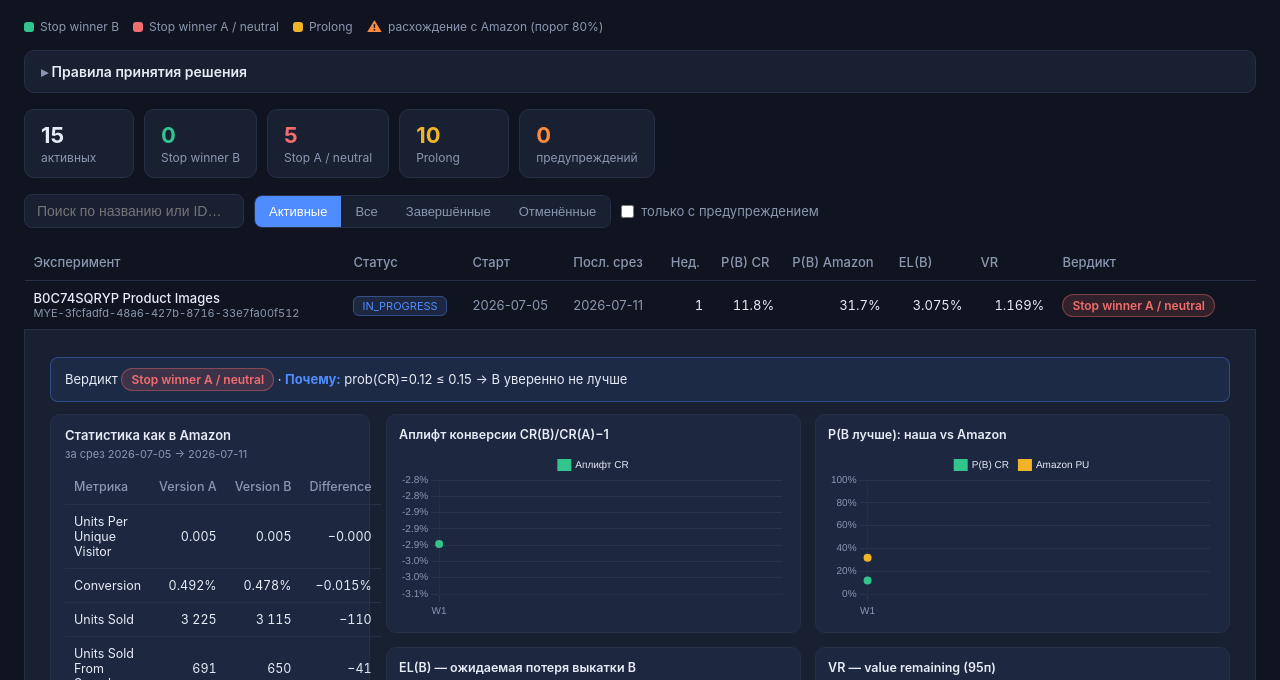
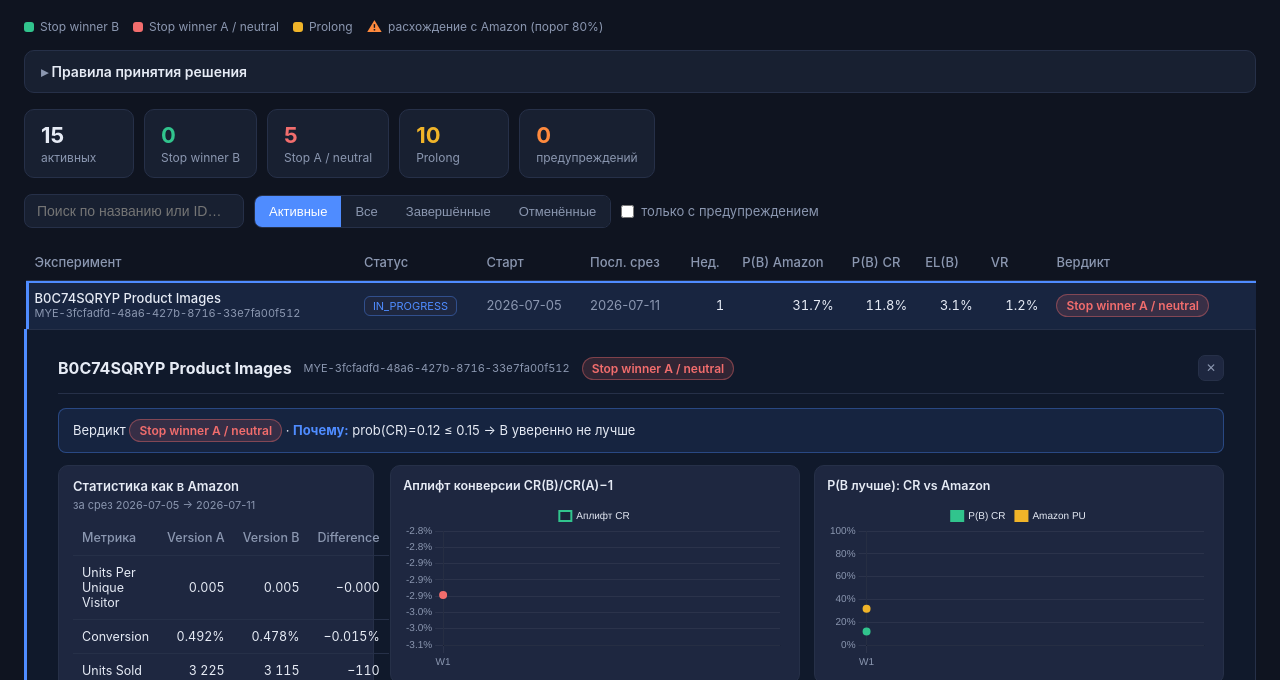
Before and after one commit to alekseiterekhin-maree/experiment-dashboard, a plain HTML site: page index.html in a window 1280 px wide. Both pictures are taken after a click on the element 640 px from the left and 387 px from the top of the page. Shown: the part 82-762 px from the top of the page. Drawn offline with nearby package versions, Linux system fonts and the light colour scheme.

Commit message:
Dashboard v4: EL/VR charts as % (tenths), EL/VR tables to tenths, main table Amazon before CR, uplift zero-line + green/red coloring, chart label CR, prominent expanded-detail card with header/close

```diff
--- a/index.html
+++ b/index.html
@@ -60,8 +60,19 @@
   .st.active{color:var(--accent);border-color:rgba(79,140,255,.4)}
   .warnicon{color:var(--warn);font-size:15px}
   .up{color:var(--green)} .down{color:var(--red)}
-  .detail{background:var(--card);border:1px solid var(--border);border-top:none}
-  .detail-inner{padding:18px 16px 22px}
+  /* opened row highlight */
+  tbody tr.row.open{background:rgba(79,140,255,.14)}
+  tbody tr.row.open:hover{background:rgba(79,140,255,.14)}
+  tbody tr.row.open td{border-bottom:none;box-shadow:inset 0 2px 0 var(--accent)}
+  tbody tr.row.open td:first-child{box-shadow:inset 3px 2px 0 var(--accent)}
+  /* expanded detail as a distinct nested card */
+  .detail{background:#10192b;border-left:3px solid var(--accent);border-right:1px solid var(--border)}
+  .detail-inner{padding:16px 18px 24px;margin:0 4px 10px;position:relative}
+  .detail-head{display:flex;align-items:center;gap:12px;padding-bottom:12px;margin-bottom:14px;border-bottom:1px solid var(--border)}
+  .detail-head .dh-name{font-size:16px;font-weight:650}
+  .detail-head .eid{font-size:11px}
+  .detail-head .dh-close{margin-left:auto;background:var(--card2);border:1px solid var(--border);color:var(--muted);border-radius:7px;width:26px;height:26px;cursor:pointer;font-size:12px;line-height:1}
+  .detail-head .dh-close:hover{color:var(--text);border-color:var(--accent)}
   .reasonbar{background:rgba(79,140,255,.10);border:1px solid rgba(79,140,255,.35);border-radius:8px;padding:10px 14px;margin-bottom:12px;font-size:13px}
   .reasonbar b{color:var(--accent)}
   .warnbar{background:rgba(255,138,61,.12);border:1px solid rgba(255,138,61,.45);color:#ffb787;border-radius:8px;padding:10px 14px;margin-bottom:14px;font-size:13px}
@@ -125,8 +136,8 @@
       <th data-k="start">Старт <span class="ar"></span></th>
       <th data-k="lastSnapshot">Посл. срез <span class="ar"></span></th>
       <th data-k="week" class="num">Нед. <span class="ar"></span></th>
+      <th data-k="amazon_pu" class="num">P(B) Amazon <span class="ar"></span></th>
       <th data-k="prob_B" class="num">P(B) CR <span class="ar"></span></th>
-      <th data-k="amazon_pu" class="num">P(B) Amazon <span class="ar"></span></th>
       <th data-k="EL_B" class="num">EL(B) <span class="ar"></span></th>
       <th data-k="VR" class="num">VR <span class="ar"></span></th>
       <th data-k="verdict">Вердикт <span class="ar"></span></th>
@@ -215,17 +226,17 @@ function render(){
   tb.innerHTML='';
   rows.forEach(e=>{
     const l=e.latest;
-    const tr=document.createElement('tr'); tr.className='row';
+    const tr=document.createElement('tr'); tr.className='row'+(state.open===e.id?' open':'');
     tr.innerHTML=`
       <td><div class="name">${e.name}</div><div class="eid">${e.id}</div></td>
       <td><span class="st ${e.status==='IN_PROGRESS'?'active':''}">${e.status}</span></td>
       <td class="muted">${e.start||'—'}</td>
       <td class="muted">${e.lastSnapshot||'—'}</td>
       <td class="num">${l.week}</td>
+      <td class="num">${pct(l.amazon_pu)}</td>
       <td class="num">${pct(l.prob_B)}</td>
-      <td class="num">${pct(l.amazon_pu)}</td>
-      <td class="num">${pct3(l.EL_B)}</td>
-      <td class="num">${pct3(l.VR)}</td>
+      <td class="num">${pct(l.EL_B)}</td>
+      <td class="num">${pct(l.VR)}</td>
       <td><span class="badge ${VClass(l.verdict)}">${l.verdict}</span></td>
       <td>${l.warning?'<span class="warnicon" title="'+l.warning+'">⚠</span>':''}</td>`;
     tr.addEventListener('click',()=>toggle(e.id));
@@ -235,6 +246,7 @@ function render(){
       const td=document.createElement('td'); td.colSpan=11; td.className='detail';
       td.appendChild(detail(e));
       dr.appendChild(td); tb.appendChild(dr);
+      const cb=td.querySelector('.dh-close'); if(cb) cb.addEventListener('click',ev=>{ev.stopPropagation();toggle(e.id);});
       requestAnimationFrame(()=>drawCharts(e));
     }
   });
@@ -252,6 +264,7 @@ function detail(e){
   const box=document.createElement('div'); box.className='detail-inner';
   const l=e.latest, M=e.latest_metrics;
   let html='';
+  html+=`<div class="detail-head"><span class="dh-name">${e.name}</span><span class="eid">${e.id}</span><span class="badge ${VClass(l.verdict)}">${l.verdict}</span><button class="dh-close" title="Свернуть">✕</button></div>`;
   html+=`<div class="reasonbar">Вердикт <span class="badge ${VClass(l.verdict)}">${l.verdict}</span> · <b>Почему:</b> ${l.reason}</div>`;
   if(l.warning) html+=`<div class="warnbar">⚠ ${l.warning}</div>`;
 
@@ -272,7 +285,7 @@ function detail(e){
 
   html+=`<div class="charts">
     <div class="chartbox"><h4>Аплифт конверсии CR(B)/CR(A)−1</h4><div class="cwrap"><canvas id="c-up-${e.id}"></canvas></div></div>
-    <div class="chartbox"><h4>P(B лучше): наша vs Amazon</h4><div class="cwrap"><canvas id="c-prob-${e.id}"></canvas></div></div>
+    <div class="chartbox"><h4>P(B лучше): CR vs Amazon</h4><div class="cwrap"><canvas id="c-prob-${e.id}"></canvas></div></div>
     <div class="chartbox"><h4>EL(B) — ожидаемая потеря выкатки B</h4><div class="cwrap"><canvas id="c-el-${e.id}"></canvas></div></div>
     <div class="chartbox"><h4>VR — value remaining (95п)</h4><div class="cwrap"><canvas id="c-vr-${e.id}"></canvas></div></div>
   </div>`;
@@ -290,7 +303,7 @@ function detail(e){
       <td class="num">${pct(t.convA,3)}</td><td class="num">${pct(t.convB,3)}</td>
       <td class="num ${upc}">${upfmt(t.uplift)}</td>
       <td class="num">${pct(t.amazon_pu)}</td><td class="num">${pct(t.prob_B)}</td>
-      <td class="num">${pct3(t.EL_B)}</td><td class="num">${pct3(t.VR)}</td>
+      <td class="num">${pct(t.EL_B)}</td><td class="num">${pct(t.VR)}</td>
       <td><span class="badge ${VClass(t.verdict)}">${t.verdict}</span></td>
       <td>${t.warning?'<span class="warnicon" title="'+t.warning+'">⚠</span>':''}</td></tr>`;
   });
@@ -300,14 +313,16 @@ function detail(e){
 }
 
 const AXIS={grid:{color:'rgba(255,255,255,0.06)'},ticks:{color:'#8b97b0',font:{size:10}}};
+const PCTDEC={prob:0, uplift:1, pct1:1};   // percent decimals per chart kind
 function baseOpts(kind){
-  const pctY = (kind==='prob'||kind==='uplift');
+  const isPct = kind in PCTDEC; const dec = isPct?PCTDEC[kind]:0;
   return {responsive:true,maintainAspectRatio:false,
     plugins:{legend:{labels:{color:'#e6ebf5',boxWidth:12,font:{size:10}}},
-      tooltip:{callbacks:pctY?{label:c=>c.dataset.label+': '+(c.parsed.y*100).toFixed(2)+'%'}:{}}},
-    scales:{x:AXIS,y:{...AXIS,ticks:{...AXIS.ticks,callback:pctY?(v=>(v*100).toFixed(kind==='uplift'?1:0)+'%'):(v=>v)}}}};
+      tooltip:{callbacks:isPct?{label:c=>c.dataset.label+': '+(c.parsed.y*100).toFixed(dec)+'%'}:{}}},
+    scales:{x:AXIS,y:{...AXIS,ticks:{...AXIS.ticks,callback:isPct?(v=>(v*100).toFixed(dec)+'%'):(v=>v)}}}};
 }
 function line(labels,label,vals,color,fill){return{label,data:vals,borderColor:color,backgroundColor:fill||color,tension:.25,pointRadius:3,borderWidth:2,spanGaps:true};}
+const GREEN='#31c48d', RED='#f26d6d';
 
 function drawCharts(e){
   const t=e.trajectory, labels=t.map(x=>'W'+x.week);
@@ -317,15 +332,22 @@ function drawCharts(e){
     const opt=baseOpts(kind); if(extra)extra(opt);
     charts[cid]=new Chart(el,{type:'line',data:{labels,datasets},options:opt});
   };
-  mk('c-up-'+e.id,[line(labels,'Аплифт CR',t.map(x=>x.uplift),'#31c48d')],'uplift',opt=>{
-    opt.plugins.annotationZero=true;
+  // Uplift: green above 0 / red below 0, with emphasized zero baseline
+  const up=t.map(x=>x.uplift);
+  const upColor=v=> v==null?'#8b97b0':(v>=0?GREEN:RED);
+  const upDs={label:'Аплифт CR', data:up, tension:.25, borderWidth:2, spanGaps:true, fill:false,
+    pointRadius:3, pointBackgroundColor:up.map(upColor), pointBorderColor:up.map(upColor), borderColor:GREEN,
+    segment:{borderColor:ctx=>((ctx.p0.parsed.y<0||ctx.p1.parsed.y<0)?RED:GREEN)}};
+  mk('c-up-'+e.id,[upDs],'uplift',opt=>{
+    opt.scales.y.grid={color:c=>c.tick.value===0?'rgba(255,255,255,0.38)':'rgba(255,255,255,0.06)',
+                       lineWidth:c=>c.tick.value===0?1.5:1};
   });
   mk('c-prob-'+e.id,[
-    line(labels,'P(B) CR',t.map(x=>x.prob_B),'#31c48d'),
+    line(labels,'P(B) CR',t.map(x=>x.prob_B),GREEN),
     line(labels,'Amazon PU',t.map(x=>x.amazon_pu),'#f0b429')
   ],'prob',opt=>{opt.scales.y.min=0;opt.scales.y.max=1;});
-  mk('c-el-'+e.id,[line(labels,'EL(B)',t.map(x=>x.EL_B),'#f0b429')],'lin');
-  mk('c-vr-'+e.id,[line(labels,'VR',t.map(x=>x.VR),'#4f8cff')],'lin');
+  mk('c-el-'+e.id,[line(labels,'EL(B)',t.map(x=>x.EL_B),'#f0b429')],'pct1');
+  mk('c-vr-'+e.id,[line(labels,'VR',t.map(x=>x.VR),'#4f8cff')],'pct1');
 }
 
 document.getElementById('search').addEventListener('input',ev=>{state.search=ev.target.value;state.open=null;render();});
```
